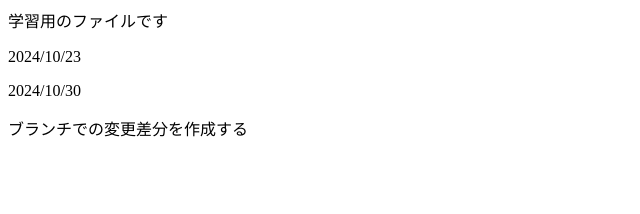
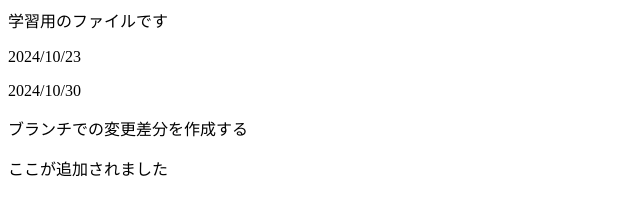
Before and after one commit to nenesatou/20241023, a plain HTML site: page index.html in a window 1280 px wide. Shown: the whole page, without its empty margins (0-640 px from the left). Drawn offline with Linux system fonts and the light colour scheme.

Commit message:
メッセージ追加

```diff
--- a/index.html
+++ b/index.html
@@ -8,4 +8,6 @@
     <p>2024/10/23</p>
     <p>2024/10/30</p>
     <p>ブランチでの変更差分を作成する</p>
+    <p>ここが追加されました</p>
+    </body>
 </html>
```
